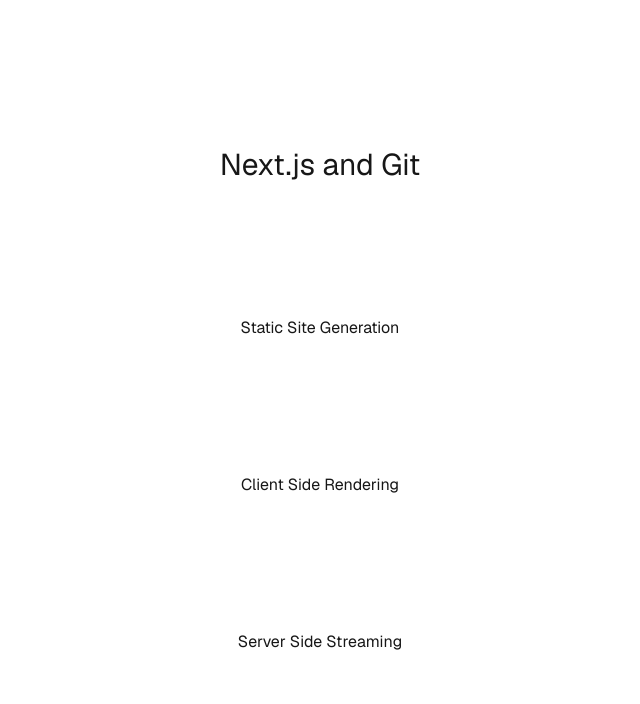
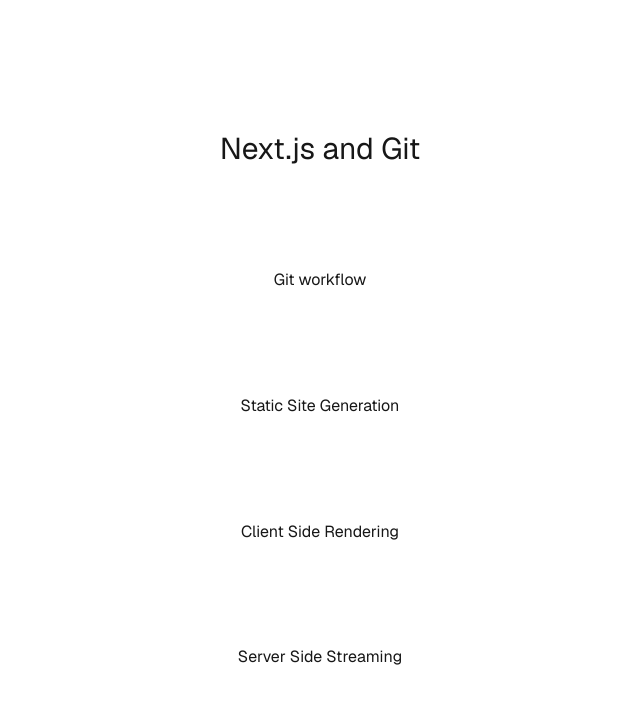
Before and after one commit to Loukass23/spike-app, a Next.js app: page / in a window 1280 px wide. Shown: the top 704 px of the page, without its empty margins (320-960 px from the left). Built offline with nearby package versions, Linux system fonts and the light colour scheme.

Commit message:
add subtitle

```diff
--- a/app/page.tsx
+++ b/app/page.tsx
@@ -5,6 +5,8 @@
     <div className="grid items-center justify-items-center min-h-screen p-8 pb-20 sm:p-20 font-[family-name:var(--font-geist-sans)]">
 
       <h1 className="text-3xl">Next.js and Git</h1>
+      <h2>Git workflow</h2>
+
 
       <Link href="/characters">Static Site Generation</Link>
       <Link href="/client">Client Side Rendering</Link>
```
